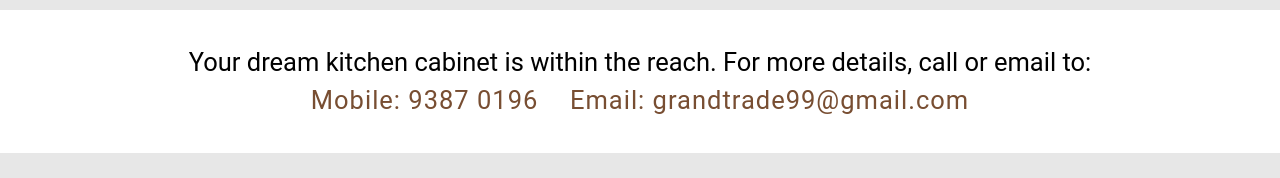
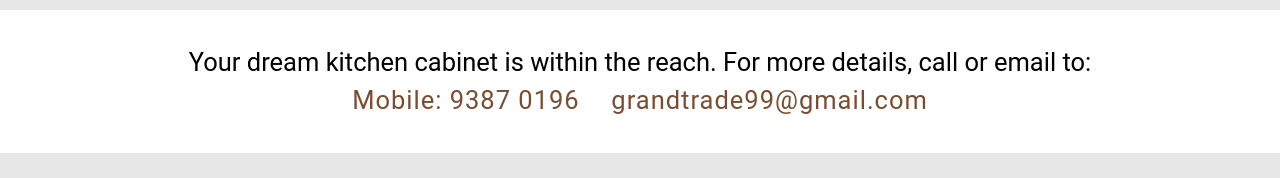
Before and after one commit to shuipint/GrandTrade, a plain HTML site: page index.html in a window 1280 px wide. Shown: the part 622-800 px from the top of the page. Drawn offline with Linux system fonts and the light colour scheme.

Commit message:
eddit text

```diff
--- a/index.html
+++ b/index.html
@@ -44,7 +44,7 @@
 	<div class="info" class="col-lg-12 ol-md-12 col-sm-12">
 			<p> Your dream kitchen cabinet is within the reach.
 			For more details, call or email to: <br id="services">
-			<a href="tel:93870196">Mobile: 9387 0196</a> &nbsp &nbsp  <a href="mailto:grandtrade99@gmail.com"> Email: grandtrade99@gmail.com</a>  </p>
+			<a href="tel:93870196">Mobile: 9387 0196</a> &nbsp &nbsp  <a href="mailto:grandtrade99@gmail.com"> grandtrade99@gmail.com</a>  </p>
 	</div>
 
 <br>
```
